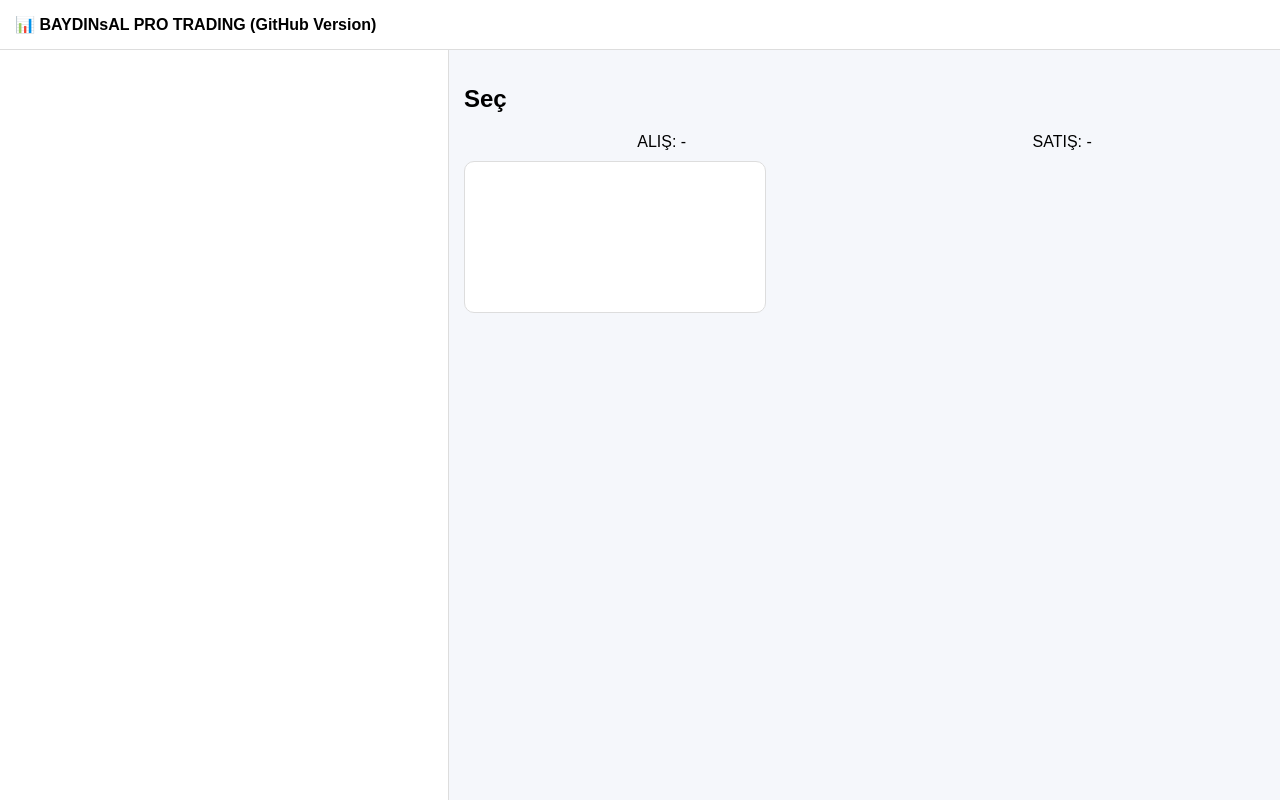
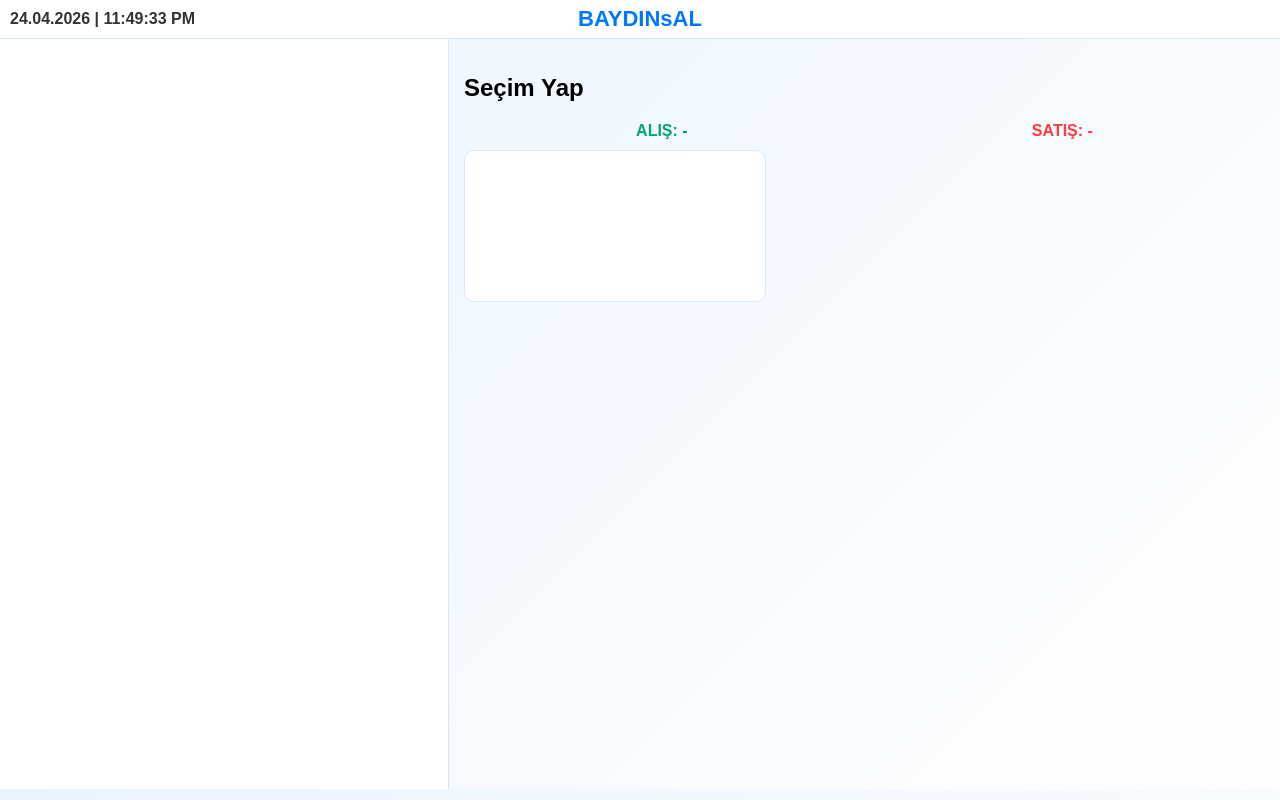
Before and after one commit to omeraydin25/doviz-sitesi, a plain HTML site: page index.html in a window 1280 px wide. Drawn offline with nearby package versions, Linux system fonts and the light colour scheme; no server answers.

Commit message:
Update index.html

```diff
--- a/index.html
+++ b/index.html
@@ -2,7 +2,7 @@
 <html lang="tr">
 <head>
 <meta charset="UTF-8">
-<title>Baydınsal Trading</title>
+<title>Baydınsal</title>
 
 <script src="https://cdn.jsdelivr.net/npm/chart.js"></script>
 
@@ -10,15 +10,33 @@
 body{
   margin:0;
   font-family:Arial;
-  background:#f5f7fb;
+  background:linear-gradient(135deg,#eaf4ff,#ffffff);
 }
 
-/* TOP */
+/* TOP BAR */
 .top{
   background:white;
-  padding:15px;
+  padding:10px;
+  border-bottom:1px solid #d9e6ff;
+  display:flex;
+  justify-content:space-between;
+  align-items:center;
+}
+
+/* CENTER BRAND */
+.brand{
+  position:absolute;
+  left:50%;
+  transform:translateX(-50%);
+  font-size:22px;
   font-weight:bold;
-  border-bottom:1px solid #ddd;
+  color:#0077ff;
+}
+
+/* CLOCK */
+.clock{
+  font-weight:bold;
+  color:#333;
 }
 
 /* LAYOUT */
@@ -32,7 +50,7 @@ body{
   width:35%;
   background:white;
   overflow:auto;
-  border-right:1px solid #ddd;
+  border-right:1px solid #d9e6ff;
 }
 
 .item{
@@ -40,8 +58,12 @@ body{
   border-bottom:1px solid #eee;
   cursor:pointer;
 }
-.item:hover{background:#f0f0f0}
-.price{color:#0077ff}
+.item:hover{
+  background:#f0f7ff;
+}
+.price{
+  color:#0077ff;
+}
 
 /* RIGHT */
 .right{
@@ -51,7 +73,7 @@ body{
 
 canvas{
   background:white;
-  border:1px solid #ddd;
+  border:1px solid #d9e6ff;
   border-radius:10px;
 }
 
@@ -59,24 +81,32 @@ canvas{
   display:flex;
   justify-content:space-around;
   margin:10px 0;
+  font-weight:bold;
 }
+
+.buy{color:#00a86b}
+.sell{color:#ff3b3b}
 </style>
 </head>
 
 <body>
 
-<div class="top">📊 BAYDINsAL PRO TRADING (GitHub Version)</div>
+<div class="top">
+  <div class="clock" id="clock"></div>
+  <div class="brand">BAYDINsAL</div>
+  <div></div>
+</div>
 
 <div class="container">
 
 <div class="left" id="list"></div>
 
 <div class="right">
-  <h2 id="title">Seç</h2>
+  <h2 id="title">Seçim Yap</h2>
 
   <div class="box">
-    <div>ALIŞ: <span id="buy">-</span></div>
-    <div>SATIŞ: <span id="sell">-</span></div>
+    <div class="buy">ALIŞ: <span id="buy">-</span></div>
+    <div class="sell">SATIŞ: <span id="sell">-</span></div>
   </div>
 
   <canvas id="chart"></canvas>
@@ -88,31 +118,50 @@ canvas{
 
 let chart;
 let history=[];
-let currentPrice=0;
 
-const coins=[
- "USD","EUR","GBP","JPY","TRY","BTC","ETH"
+// ALTIN + DÖVİZ
+const assets=[
+  {name:"USD/TRY", key:"USD"},
+  {name:"EUR/TRY", key:"EUR"},
+  {name:"GBP/TRY", key:"GBP"},
+  {name:"BTC/USD", key:"BTC"},
+  {name:"ETH/USD", key:"ETH"},
+  {name:"ALTIN (XAU/USD)", key:"XAU"},
+  {name:"GRAM ALTIN", key:"GOLD"}
 ];
 
+// SAAT
+function updateClock(){
+  let now=new Date();
+  document.getElementById("clock").innerText=
+  now.toLocaleDateString("tr-TR")+" | "+now.toLocaleTimeString();
+}
+setInterval(updateClock,1000);
+updateClock();
+
+// API
 async function getData(){
   let res=await fetch("https://open.er-api.com/v6/latest/USD");
   return await res.json();
 }
 
+// LİSTE
 async function load(){
   let data=await getData();
   let html="";
 
-  coins.forEach(c=>{
-    let price=data.rates[c] || 1;
+  assets.forEach(a=>{
+    let baseRate=data.rates[a.key] || (Math.random()*1000+100);
+
+    let price=baseRate;
     let buy=price*1.002;
     let sell=price*0.998;
 
     html+=`
-      <div class="item" onclick="selectCoin('${c}',${price})">
-        <b>${c}/USD</b><br>
-        <span class="price">${price.toFixed(4)}</span><br>
-        <small>Al:${buy.toFixed(4)} Sat:${sell.toFixed(4)}</small>
+      <div class="item" onclick="select('${a.name}',${price})">
+        <b>${a.name}</b><br>
+        <span class="price">${price.toFixed(2)}</span><br>
+        <small>Al:${buy.toFixed(2)} Sat:${sell.toFixed(2)}</small>
       </div>
     `;
   });
@@ -120,28 +169,30 @@ async function load(){
   document.getElementById("list").innerHTML=html;
 }
 
-function selectCoin(name,price){
+// SEÇİM
+function select(name,price){
   document.getElementById("title").innerText=name;
 
-  document.getElementById("buy").innerText=(price*1.002).toFixed(4);
-  document.getElementById("sell").innerText=(price*0.998).toFixed(4);
+  document.getElementById("buy").innerText=(price*1.002).toFixed(2);
+  document.getElementById("sell").innerText=(price*0.998).toFixed(2);
 
   draw(price);
 }
 
+// GRAFİK
 function draw(price){
   history.push(price);
-  if(history.length>25) history.shift();
+  if(history.length>30) history.shift();
 
   if(chart) chart.destroy();
 
   chart=new Chart(document.getElementById("chart"),{
     type:"line",
     data:{
-      labels:history.map((_,i)=>i),
+      labels:history.map((_,i)=>i+1),
       datasets:[{
         data:history,
-        borderColor:"blue",
+        borderColor:"#0077ff",
         tension:0.3
       }]
     }
```
